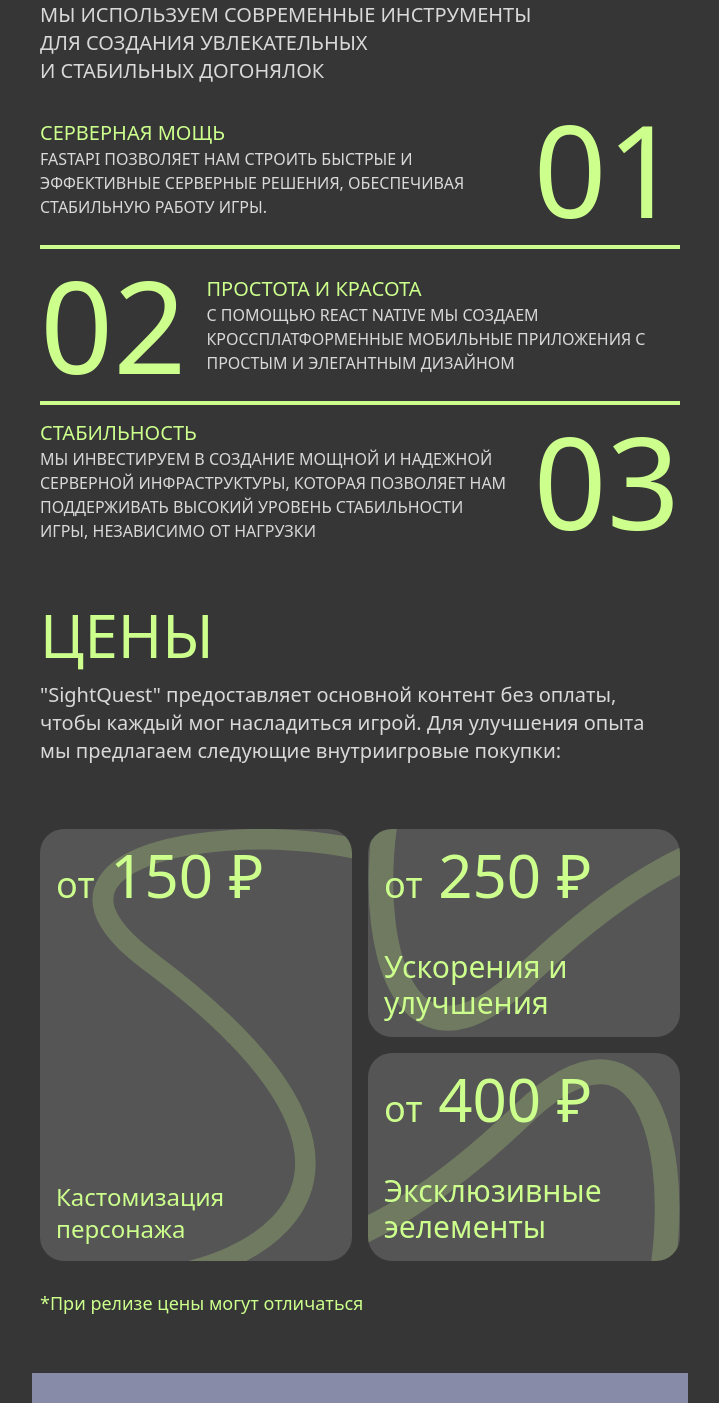
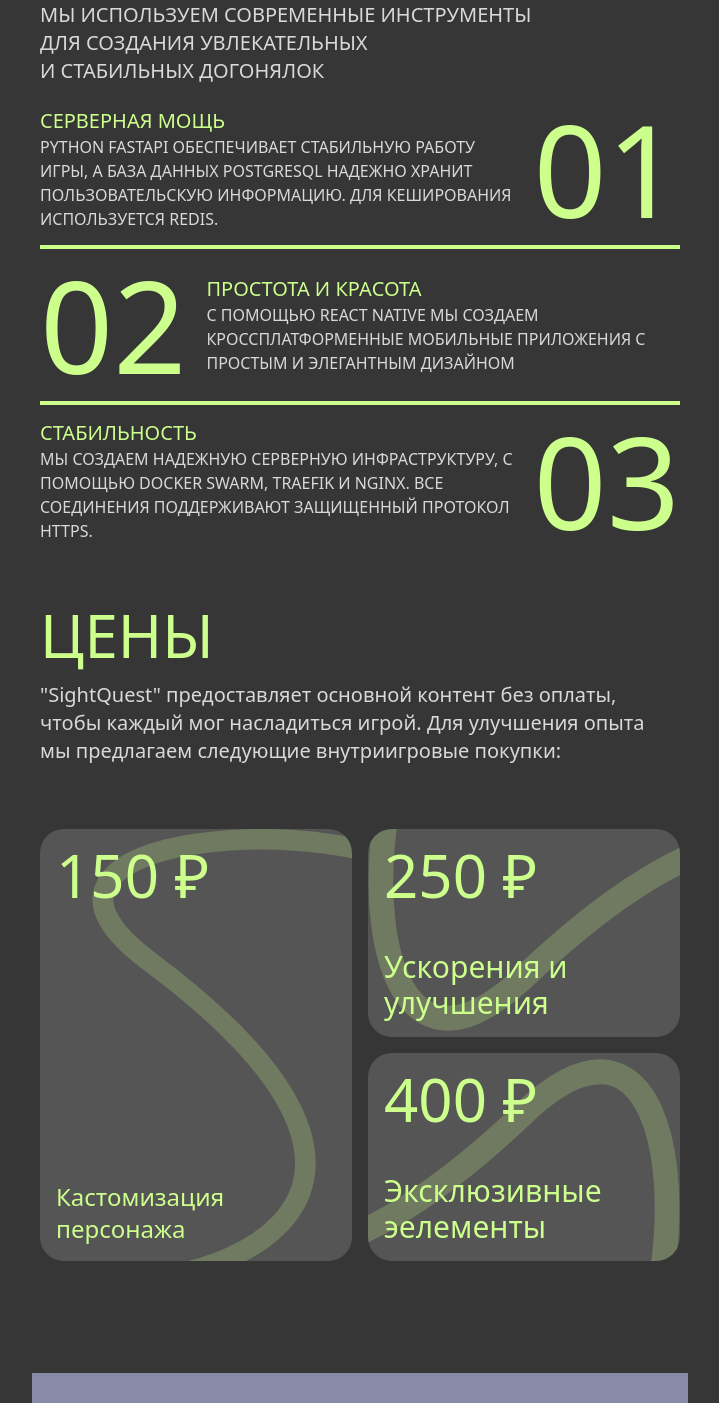
Before and after one commit to shampsdev/sightquest-web, a React (Vite) app: page / in a window 1280 px wide. Shown: the part 4380-5783 px from the top of the page, without its empty margins (280-999 px from the left). Built offline with nearby package versions, Linux system fonts and the light colour scheme.

Commit message:
small fixes

```diff
--- a/src/modules/about-tech/about-tech.tsx
+++ b/src/modules/about-tech/about-tech.tsx
@@ -4,7 +4,7 @@ import { Fact, FactProps } from './fact'
 const facts: FactProps[] = [
     {
         pretitle: "СЕРВЕРНАЯ МОЩЬ",
-        text: `FastAPI позволяет нам строить быстрые и эффективные серверные решения, обеспечивая стабильную работу игры.`,
+        text: `Python FastAPI обеспечивает стабильную работу игры, а база данных PostgreSQL надежно хранит пользовательскую информацию. Для кеширования используется Redis.`,
     },
     {
         pretitle: "ПРОСТОТА И КРАСОТА",
@@ -12,7 +12,7 @@ const facts: FactProps[] = [
     },
     {
         pretitle: "Стабильность",
-        text: "Мы инвестируем в создание мощной и надежной серверной инфраструктуры, которая позволяет нам поддерживать высокий уровень стабильности игры, независимо от нагрузки",
+        text: "Мы создаем надежную серверную инфраструктуру, с помощью docker swarm, traefik и nginx. Все соединения поддерживают защищенный протокол https.",
     }
 ]
 
--- a/src/modules/price-section.tsx
+++ b/src/modules/price-section.tsx
@@ -17,7 +17,7 @@ export const PriceSection = () => {
                 <div className="font-light flex h-fit gap-4">
                     <div className="w-full relative bg-[#555555] rounded-3xl overflow-hidden">
                         <p className="absolute top-4 left-4 text-xl xs:text-6xl text-primary">
-                            <span className="xs:text-4xl">от</span> 150 ₽
+                            150 ₽
                         </p>
 
                         <img
@@ -35,7 +35,7 @@ export const PriceSection = () => {
                             className="aspect-[3/2] relative col-start-2 row-start-1 bg-[#555555] rounded-3xl overflow-hidden"
                         >
                             <p className="absolute top-4 left-4 text-xl xs:text-6xl text-primary">
-                                <span className="xs:text-4xl">от</span> 250 ₽
+                                250 ₽
                             </p>
 
                             <img
@@ -51,7 +51,7 @@ export const PriceSection = () => {
                             className="bg-[#555555] aspect-[3/2] relative rounded-3xl overflow-hidden"
                         >
                             <p className="absolute top-4 left-4 text-xl xs:text-6xl text-primary">
-                                <span className="xs:text-4xl">от</span> 400 ₽
+                                400 ₽
                             </p>
 
                             <img
@@ -64,9 +64,6 @@ export const PriceSection = () => {
                             </p>
                         </div>
                     </div>
-                    <p className="absolute left-0 bottom-2 text-primary xs:text-lg">
-                        *При релизе цены могут отличаться
-                    </p>
                 </div>
             </div>
         </section>
```
